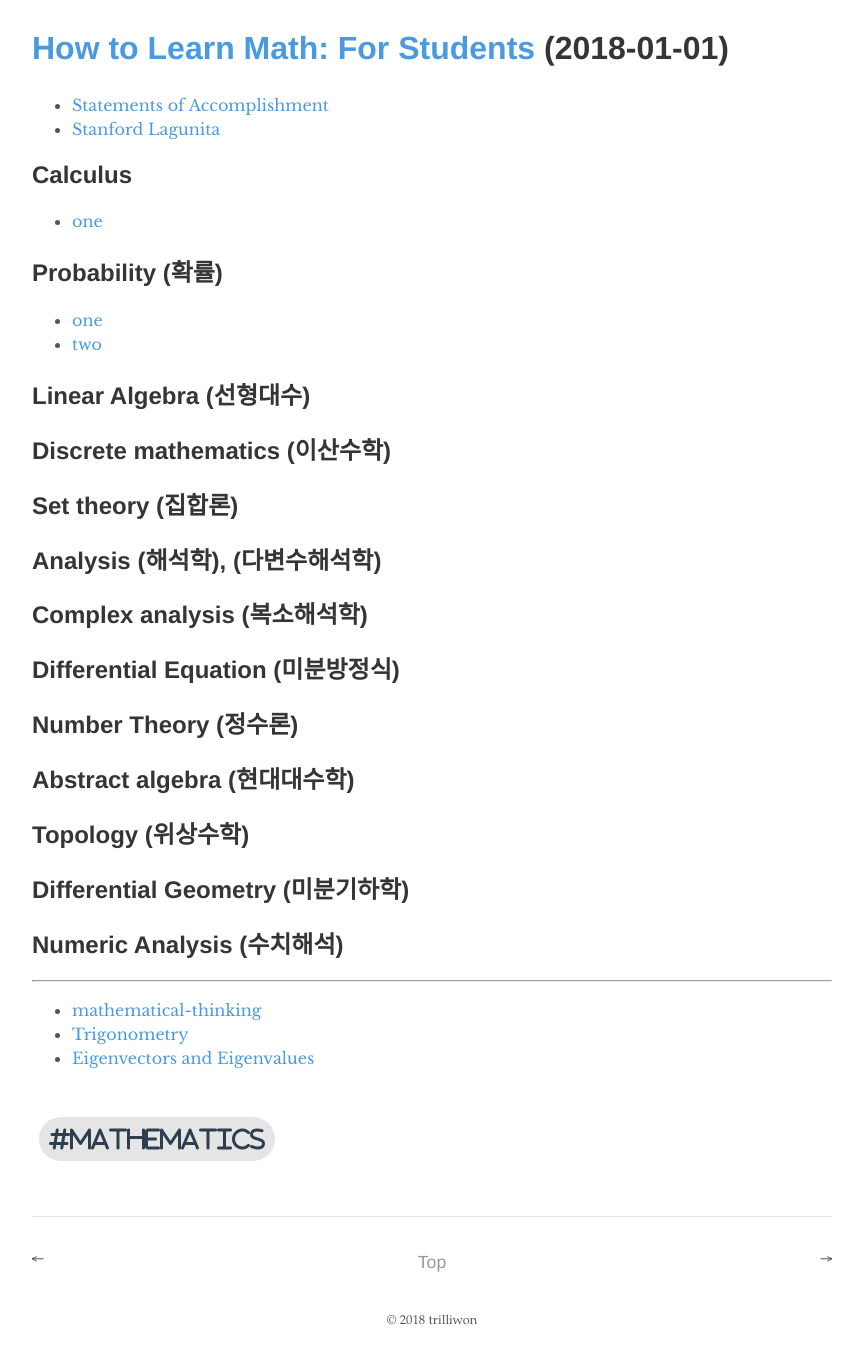
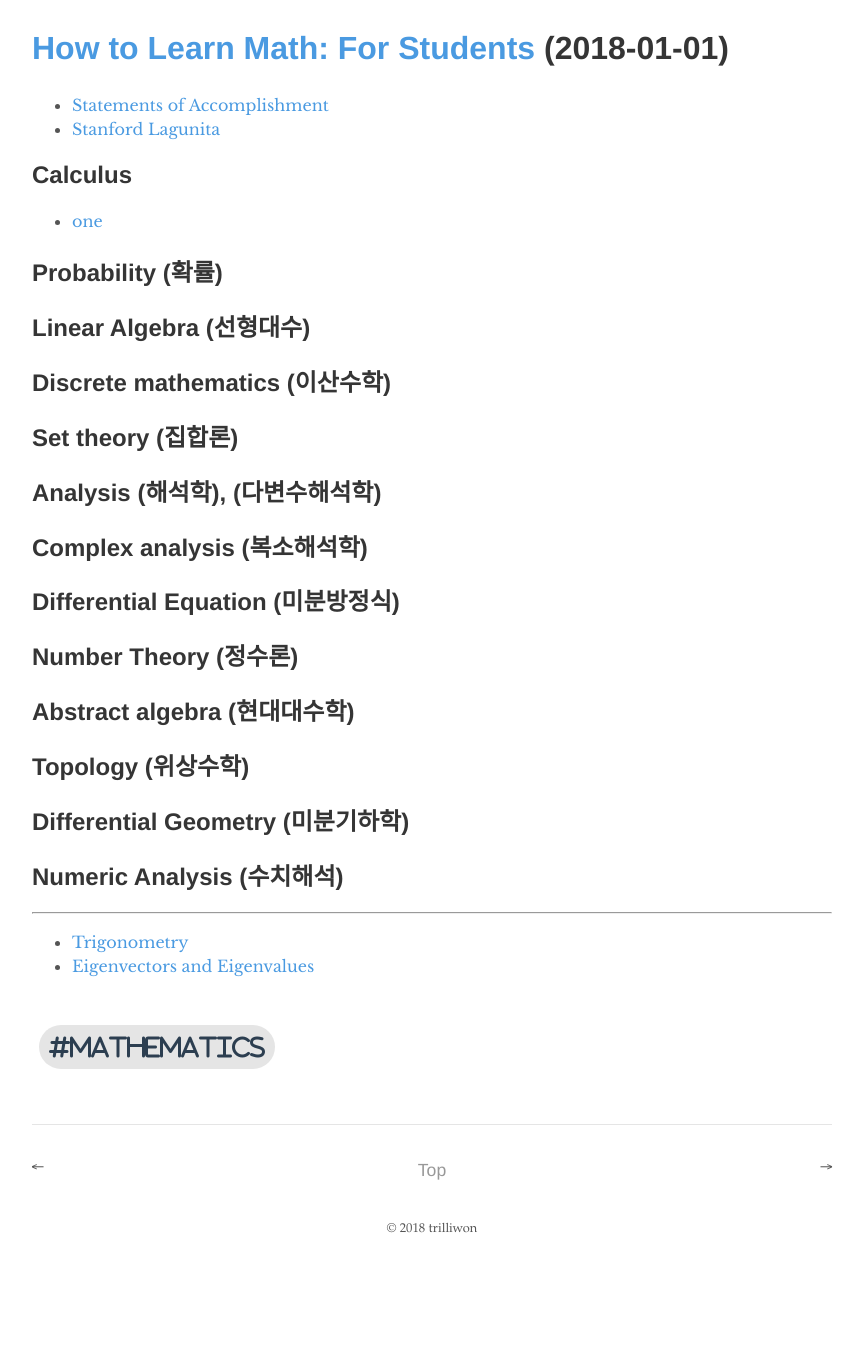
Before and after one commit to trilliwon/ABL, a Jekyll site: the page built from _posts/2100-08-19-mathematics.md, in a window 1280 px wide and 1400 px high, scrolled down 843 px, cut to the strip 36-1400 px from the top of the window. Shown: the whole strip, without its empty margins (208-1071 px from the left). Built offline with Jekyll 4.4.1, drawn with Linux system fonts in a browser that asks for light colours; nearby versions of some CDN libraries; after the commit the page ends 2151 px from its top, so only the background shows below that.

Commit message:
Wed Mar 21 09:45:23 KST 2018

```diff
--- a/_posts/2100-08-19-mathematics.md
+++ b/_posts/2100-08-19-mathematics.md
@@ -18,9 +18,6 @@ tag: [Mathematics]
   - [one](http://www.trilliwon.com/blog/2017-12-26/calculus1)
 
 ## Probability (확률)
-  - [one]({{ site.url }}/assets/probabiltity01.pdf)
-  - [two]({{ site.url }}/assets/probabiltity02.pdf)
-
 ## Linear Algebra (선형대수)
 ## Discrete mathematics (이산수학)
 ## Set theory (집합론)
@@ -35,6 +32,5 @@ tag: [Mathematics]
 
 ---
 
-- [mathematical-thinking](https://www.coursera.org/learn/mathematical-thinking)
 - [Trigonometry](https://www.coursera.org/learn/trigonometry)
 - [Eigenvectors and Eigenvalues](https://classroom.udacity.com/courses/ud104)
```
Also changed, not shown: _posts/2100-08-19-programming.md (+0 -2 lines).
